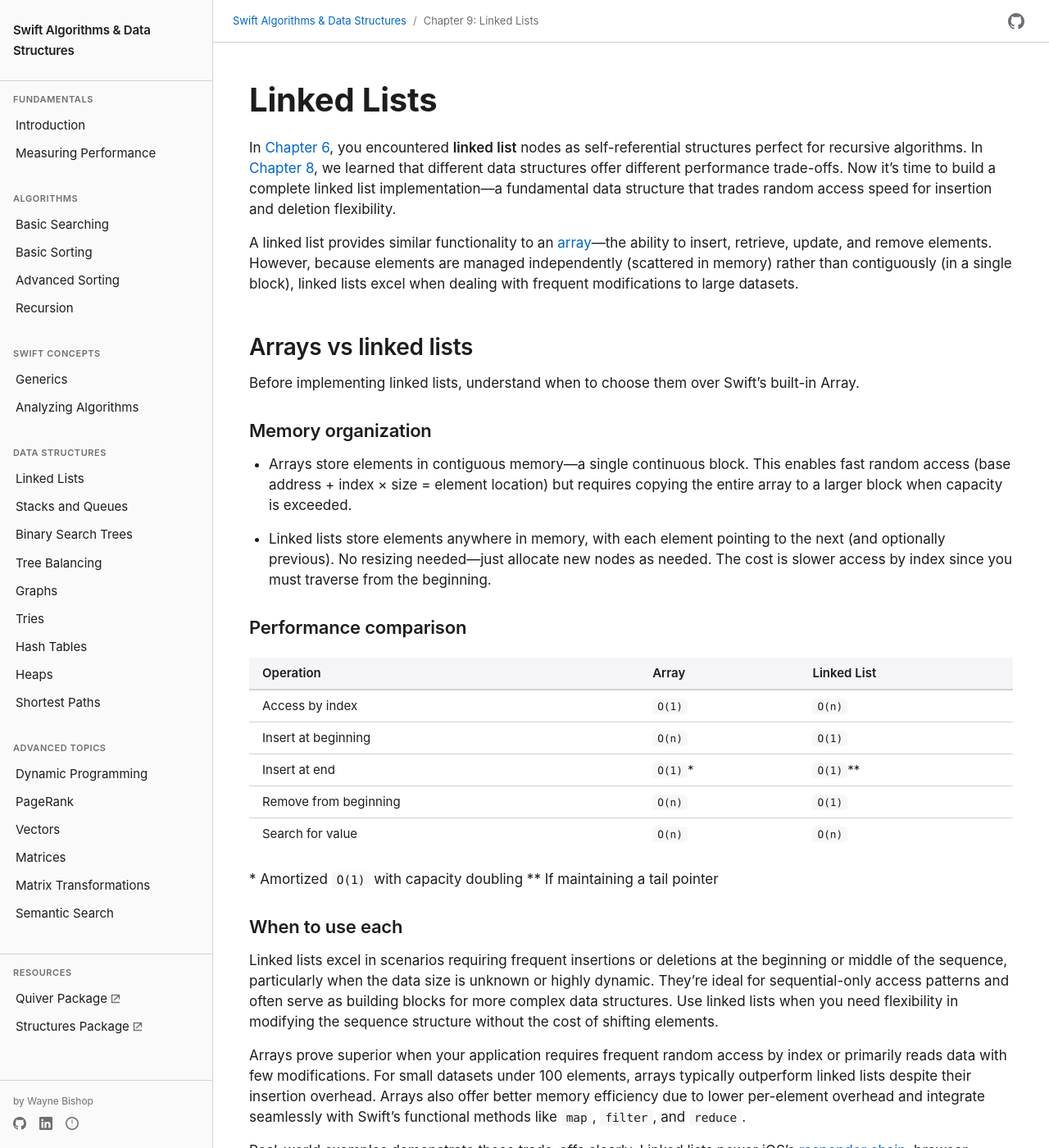
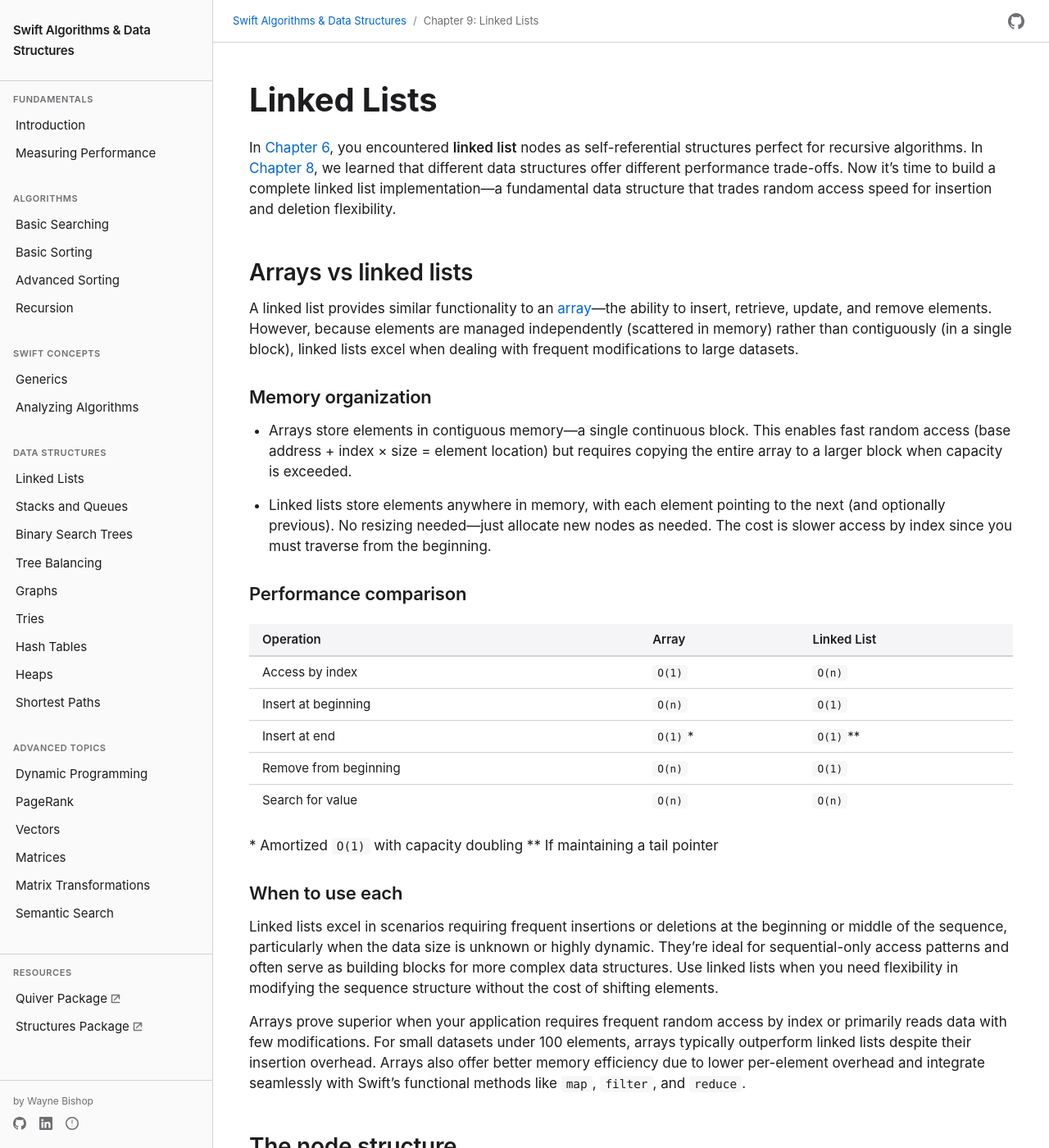
Before and after one commit to waynewbishop/swift-algorithms, a Jekyll site: the page built from 09-linked-lists.md, in a window 1280 px wide and 1400 px high. Shown: the whole window at 82% size. Built offline with Jekyll 4.4.1, drawn with Linux system fonts in a browser that asks for light colours; some of the changed text lies outside the part shown.

Commit message:
refactor: general revisions..

````diff
--- a/09-linked-lists.md
+++ b/09-linked-lists.md
@@ -7,11 +7,9 @@ description: "Implement singly and doubly linked lists"
 
 In [Chapter 6](06-recursion.md), you encountered **linked list** nodes as self-referential structures perfect for recursive algorithms. In [Chapter 8](08-performance-analysis.md), we learned that different data structures offer different performance trade-offs. Now it's time to build a complete linked list implementation—a fundamental data structure that trades random access speed for insertion and deletion flexibility.
 
-A linked list provides similar functionality to an [array](https://en.wikipedia.org/wiki/Array_data_structure)—the ability to insert, retrieve, update, and remove elements. However, because elements are managed independently (scattered in memory) rather than contiguously (in a single block), linked lists excel when dealing with frequent modifications to large datasets.
-
 ## Arrays vs linked lists
 
-Before implementing linked lists, understand when to choose them over Swift's built-in Array.
+A linked list provides similar functionality to an [array](https://en.wikipedia.org/wiki/Array_data_structure)—the ability to insert, retrieve, update, and remove elements. However, because elements are managed independently (scattered in memory) rather than contiguously (in a single block), linked lists excel when dealing with frequent modifications to large datasets.
 
 ### Memory organization
 
@@ -38,11 +36,9 @@ Linked lists excel in scenarios requiring frequent insertions or deletions at th
 
 Arrays prove superior when your application requires frequent random access by index or primarily reads data with few modifications. For small datasets under 100 elements, arrays typically outperform linked lists despite their insertion overhead. Arrays also offer better memory efficiency due to lower per-element overhead and integrate seamlessly with Swift's functional methods like `map`, `filter`, and `reduce`.
 
-Real-world examples demonstrate these trade-offs clearly. Linked lists power iOS's [responder chain](https://developer.apple.com/documentation/uikit/using-responders-and-the-responder-chain-to-handle-events), browser navigation history, undo/redo systems, music playlists where songs are frequently added or removed, and workout interval training where exercises can be modified mid-session. Arrays handle SwiftUI List data sources, configuration settings, most app data models, weekly workout summaries, and step count history—all cases where the data is accessed sequentially or by index and modifications are infrequent.
-
 ## The node structure
 
-The production implementation uses `LLNode` to represent individual nodes in a doubly-linked list. This structure supports both singly-linked lists (using only `next`) and doubly-linked lists (using both `next` and `previous`). The generic type `T` allows storing any type, and optional values enable representing empty nodes and list boundaries.
+Our implementation uses `LLNode` to represent individual nodes in a doubly-linked list. This structure supports both singly-linked lists (using only `next`) and doubly-linked lists (using both `next` and `previous`). The generic type `T` allows storing any type, and optional values enable representing empty nodes and list boundaries.
 
 ```swift
 // Generic linked list node - doubly-linked with previous and next pointers
````
